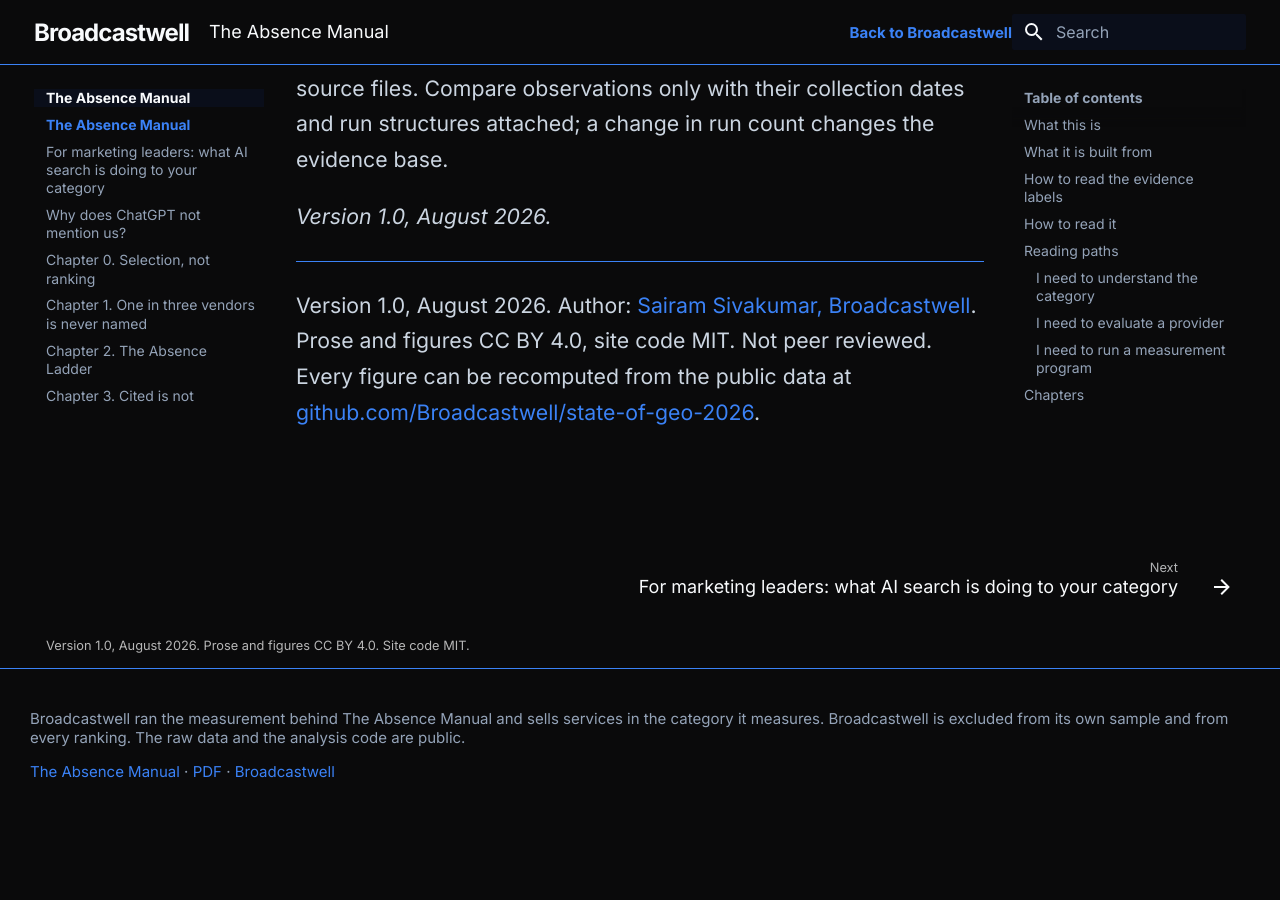
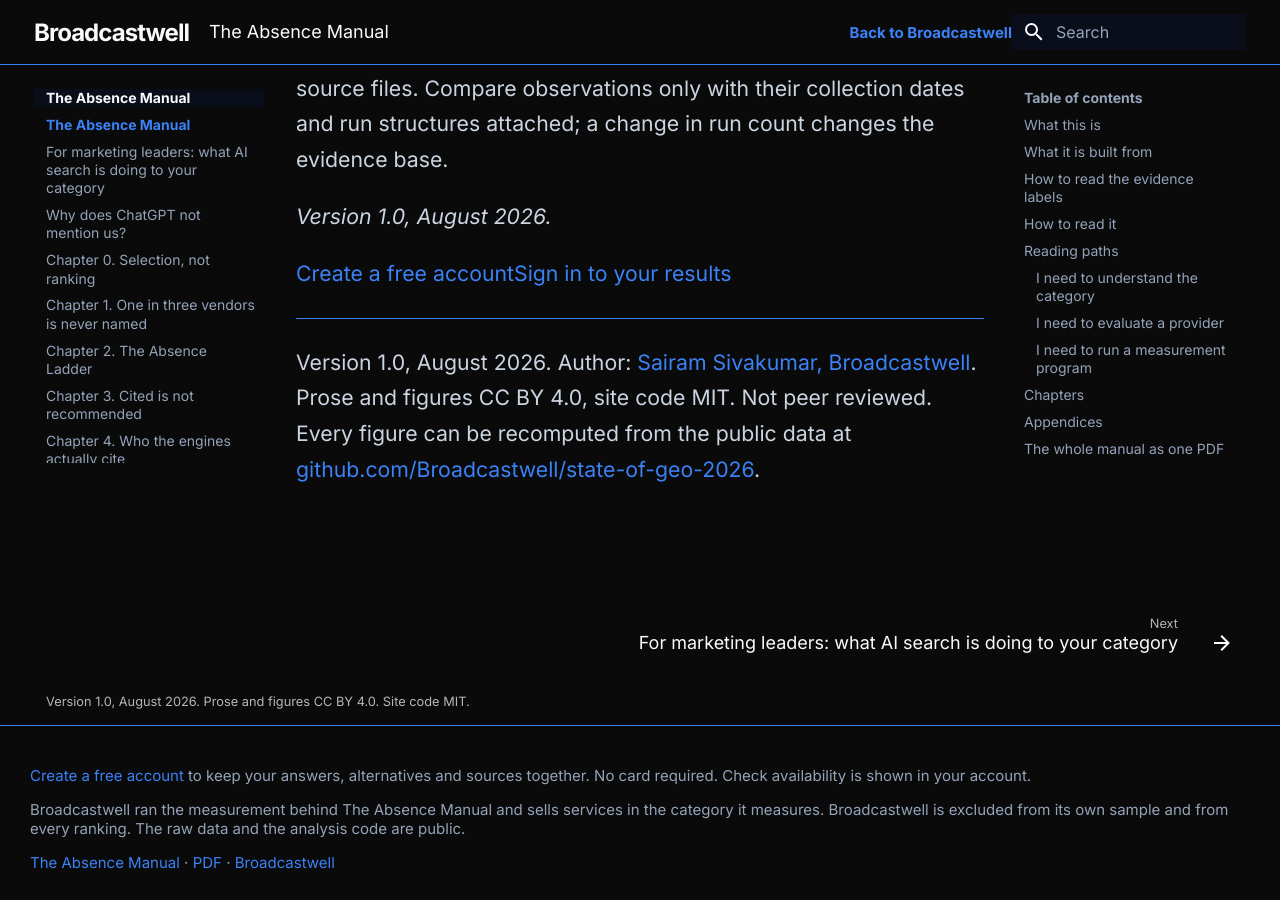
Before and after one commit to Broadcastwell/absence-manual, an MkDocs documentation site: the page built from docs/index.md, in a window 1280 px wide and 900 px high, scrolled down 9145 px. Built offline with MkDocs 1.6.1 and Material for MkDocs 9.7.7, drawn with Linux system fonts in a browser that asks for light colours; comment, search, counter and statistics services are not loaded; before the commit the page ends 10001 px from its top, so only the background shows below that.

Commit message:
Add free-account access and delivery notes to the Manual
Shared account navigation, delivery notes and primary-button styling only. Chapter content and research attribution are preserved. Layout stylesheet follows on this preview branch.

```diff
--- a/overrides/main.html
+++ b/overrides/main.html
@@ -133,19 +133,20 @@
 <section aria-label="A measured next step" style="margin:2rem 0;padding:1.25rem;border:1px solid #425069;border-radius:12px">
 <h2>A measured next step</h2>
 <p>AI answers vary. Repeated observations show who is named instead, the observed sources and the changes to test.</p>
-<div style="display:flex;flex-wrap:wrap;gap:12px">
-<a href="https://buy.stripe.com/dRm7sM3R23Mo0Dv6sDds400" style="display:inline-block;box-sizing:border-box;max-width:100%;padding:12px 16px;border:1px solid #416fe8;border-radius:8px;background:#416fe8;color:#fff;font-weight:600">Start with the $490 Category Audit</a>
-<a href="https://buy.stripe.com/4gM7sMgDOdmYbi93grds401" style="display:inline-block;box-sizing:border-box;max-width:100%;padding:12px 16px;border:1px solid #8b9ec4;border-radius:8px;background:transparent;color:inherit;font-weight:600">Get the Diagnostic, $990</a>
+<div class="bw-offer-links">
+<div><a class="bw-primary" href="https://buy.stripe.com/dRm7sM3R23Mo0Dv6sDds400">Start with the $490 Category Audit</a><p>Results appear in your account; a sign-in link arrives by email.</p></div>
+<div><a href="https://buy.stripe.com/4gM7sMgDOdmYbi93grds401">Get the Diagnostic, $990</a><p>Results appear in your account; a sign-in link arrives by email.</p></div>
 </div>
 <p><a href="https://audit.broadcastwell.com/">Try the free 10-question check</a></p>
 <p>See the <a href="https://broadcastwell.com/terms">terms for credits and refunds</a>.</p>
 </section>
 {% endif %}
+<p class="bw-account-links"><a href="https://app.broadcastwell.com/signin">Create a free account</a><a href="https://app.broadcastwell.com/signin">Sign in to your results</a></p>
 <hr>
 <p class="manual-footer-version">{{ config.extra.manual_version_label }}. Author: <a href="https://broadcastwell.com/about">Sairam Sivakumar, Broadcastwell</a>. Prose and figures CC BY 4.0, site code MIT. Not peer reviewed. Every figure can be recomputed from the public data at <a href="https://github.com/Broadcastwell/state-of-geo-2026">github.com/Broadcastwell/state-of-geo-2026</a>.</p>
 {% endblock %}
 
 {% block footer %}
 {{ super() }}
-<footer class="bw-footer"><div class="md-grid"><p>Broadcastwell ran the measurement behind The Absence Manual and sells services in the category it measures. Broadcastwell is excluded from its own sample and from every ranking. The raw data and the analysis code are public.</p><p><a href="https://docs.broadcastwell.com/">The Absence Manual</a> · <a href="https://docs.broadcastwell.com/absence-manual.pdf">PDF</a> · <a href="https://broadcastwell.com/">Broadcastwell</a></p></div></footer>
+<footer class="bw-footer"><div class="md-grid"><p><a href="https://app.broadcastwell.com/signin">Create a free account</a> to keep your answers, alternatives and sources together. No card required. Check availability is shown in your account.</p><p>Broadcastwell ran the measurement behind The Absence Manual and sells services in the category it measures. Broadcastwell is excluded from its own sample and from every ranking. The raw data and the analysis code are public.</p><p><a href="https://docs.broadcastwell.com/">The Absence Manual</a> · <a href="https://docs.broadcastwell.com/absence-manual.pdf">PDF</a> · <a href="https://broadcastwell.com/">Broadcastwell</a></p></div></footer>
 {% endblock %}
```
